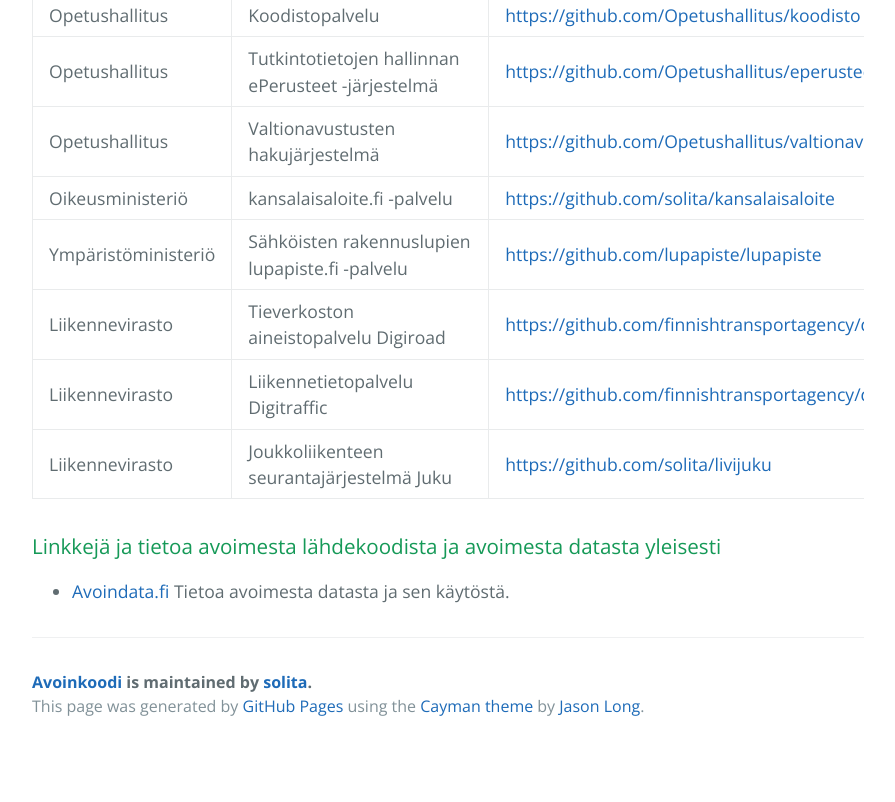
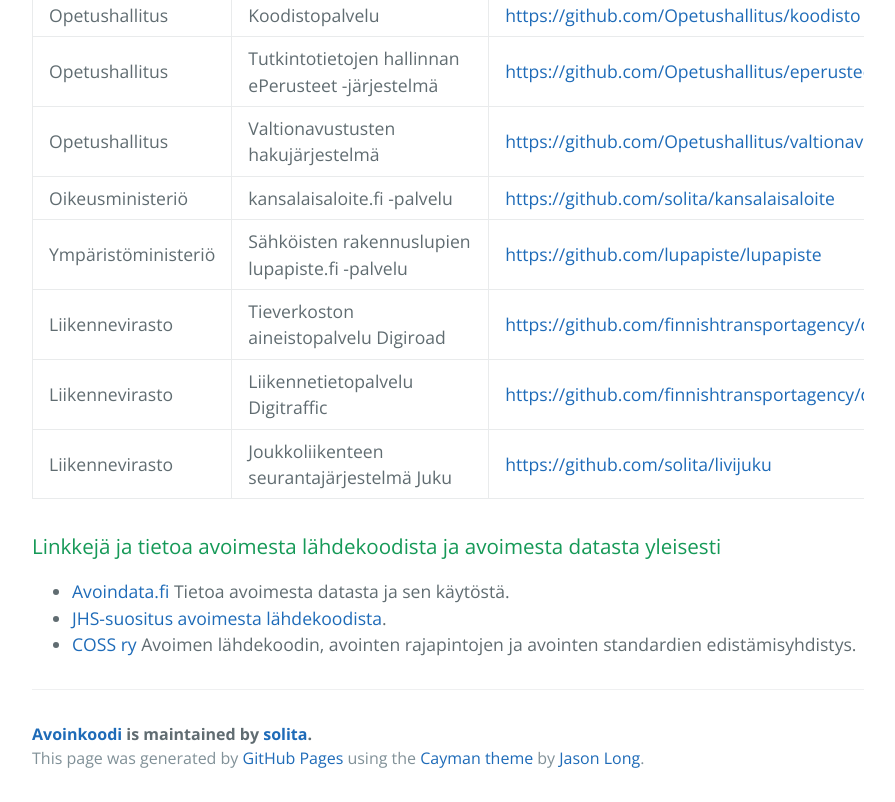
Before and after one commit to solita/avoinkoodi, a plain HTML site: page index.html in a window 1280 px wide. Shown: the part 1294-2096 px from the top of the page, without its empty margins (192-1087 px from the left). Before the commit the page ends 2044 px from the top, so only its background shows below. Drawn offline with nearby package versions, Linux system fonts and the light colour scheme.

```diff
--- a/index.html
+++ b/index.html
@@ -122,6 +122,10 @@
 <ul>
 <li>
 <a href="https://www.avoindata.fi/fi">Avoindata.fi</a> Tietoa avoimesta datasta ja sen käytöstä.</li>
+<li>
+<a href="http://docs.jhs-suositukset.fi/jhs-suositukset/JHS169">JHS-suositus avoimesta lähdekoodista</a>.</li>
+<li>
+<a href="https://coss.fi/">COSS ry</a> Avoimen lähdekoodin, avointen rajapintojen ja avointen standardien edistämisyhdistys.</li>
 </ul>
 
       <footer class="site-footer">
```
Also changed, not shown: params.json (+1 -1 lines).
